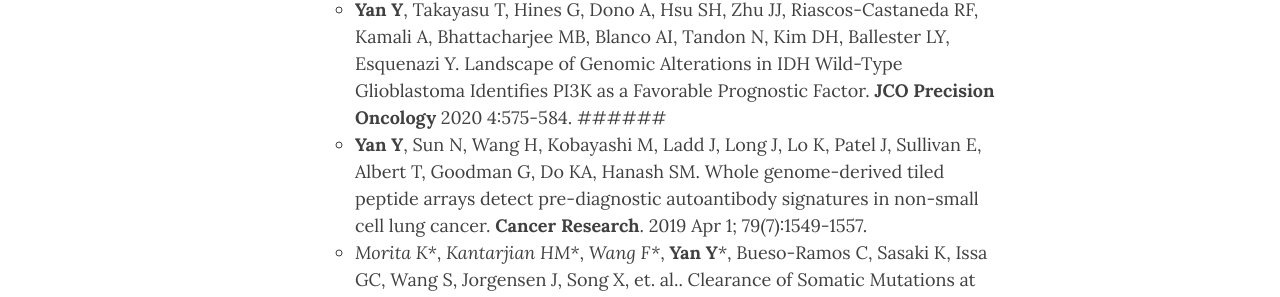
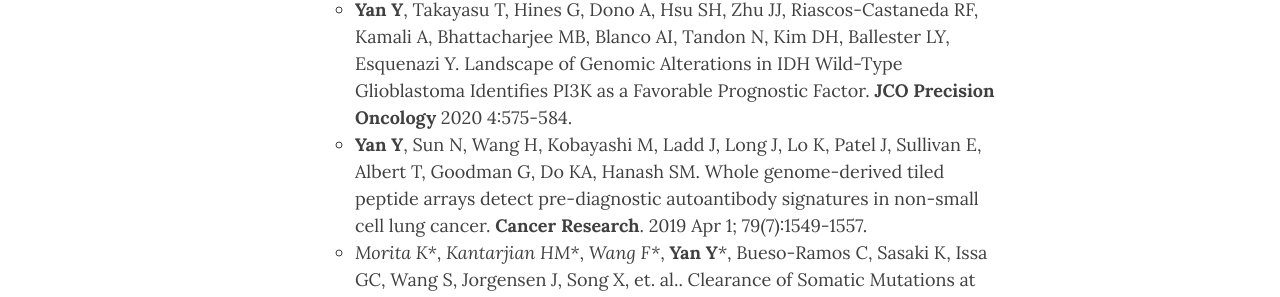
Before and after one commit to yuanqing-yan/Yuanqing, a Jekyll site: the page built from publications.md, in a window 1280 px wide and 900 px high. Shown: the part 368-665 px from the top of the window. Built offline with Jekyll 4.4.1, drawn with Linux system fonts in a browser that asks for light colours; nearby versions of some CDN libraries.

```diff
--- a/publications.md
+++ b/publications.md
@@ -11,7 +11,7 @@
 
 1. **First/Co-first/Corresponding Author Publications**
     * **Yan Y**, Takayasu T, Hines G, Dono A, Hsu SH, Zhu JJ, Riascos-Castaneda RF, Kamali A, Bhattacharjee MB, Blanco AI, Tandon N, Kim DH, Ballester LY, Esquenazi Y. Landscape of Genomic Alterations in IDH Wild-Type Glioblastoma Identifies PI3K as a Favorable Prognostic Factor. **JCO Precision Oncology** 2020 4:575-584.
-	###### <br/>
+	<br/>
     * **Yan Y**, Sun N, Wang H, Kobayashi M, Ladd J, Long J, Lo K, Patel J, Sullivan E, Albert T, Goodman G, Do KA, Hanash SM. Whole genome-derived tiled peptide arrays detect pre-diagnostic autoantibody signatures in non-small cell lung cancer. **Cancer Research**. 2019 Apr 1; 79(7):1549-1557.
     * _Morita K*_, _Kantarjian HM*_, _Wang F*_, **Yan Y**_*_, Bueso-Ramos C, Sasaki K, Issa GC, Wang S, Jorgensen J, Song X, et. al.. Clearance of Somatic Mutations at Remission and the Risk of Relapse in Acute Myeloid Leukemia. **Journal of Clinical Oncology**. 2018 Jun 20;36(18):1788-1797.  (*Co-first Authors)
     * _Nguyen K*_, **Yan Y**_*_, Yuan B, Dasgupta A, Sun J, Mu H, Do KA, Ueno NT, Andreeff M, Battula VL. ST8SIA1 regulates tumor growth and metastasis in TNBC by activating the FAK-AKT-mTOR signaling pathway. **Molecular Cancer Therapeutics**. 2018 Dec;17(12):2689-2701. (*Co-first Authors)
```
